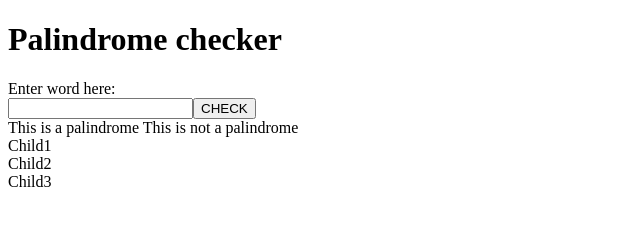
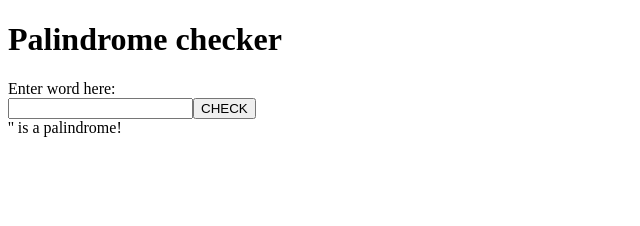
Before and after one commit to DaisyKirui/21-DaysofJavaScript-I, a plain HTML site: page Day08/index.html in a window 1280 px wide. Both pictures are taken after a click on the button "CHECK". Shown: the whole page, without its empty margins (0-640 px from the left). Drawn offline with nearby package versions, Linux system fonts and the light colour scheme.

Commit message:
new code

```diff
--- a/Day08/index.html
+++ b/Day08/index.html
@@ -18,16 +18,10 @@
             </div>
 
             <div id="answer">
-                <text id="true">This is a palindrome</text>
-                <text id="false">This is not a palindrome</text>
+                <text></text>
             </div>
         </div>
 
-        <div class="parent" id="holder">
-            <div>Child<span>1</span></div>
-            <div>Child<span>2</span></div>
-            <div>Child<span>3</span></div>
-        </div>
 
         <script src="https://cdnjs.cloudflare.com/ajax/libs/jquery/3.6.1/jquery.min.js"></script>
         <script src="./main.js"></script>
--- a/Day08/main.js
+++ b/Day08/main.js
@@ -1,12 +1,21 @@
-$(document).ready(() => {
+$(document).ready(function() {
+    $('button').click(function(event) {
+      event.preventDefault(); // Prevents the form from submitting
 
-    const $kids = $('#holder').children();
-    $kids.on('mouseenter', event => {
-        $(event.currentTarget).fadeOut(500)
-    })
-    $kids.on('mouseleave', event => {
-        $(event.currentTarget).fadeIn(500)
-    })
+      let word = $('#palindrome-input').val();
+      let isPalindrome = palindrome(word);
 
+      if (isPalindrome) {
+        $('#answer text').text("'" + word + "' is a palindrome!");
+      } else {
+        $('#answer text').text("'" + word + "' is not a palindrome.");
+      }
+    });
+  });
 
-})
+  function palindrome(str) {
+    let originalString = /[\W_]/g;
+    let newString = str.toLowerCase().replace(originalString, '');
+    let reverseStr = newString.split('').reverse().join('');
+    return reverseStr === newString;
+  }
```
